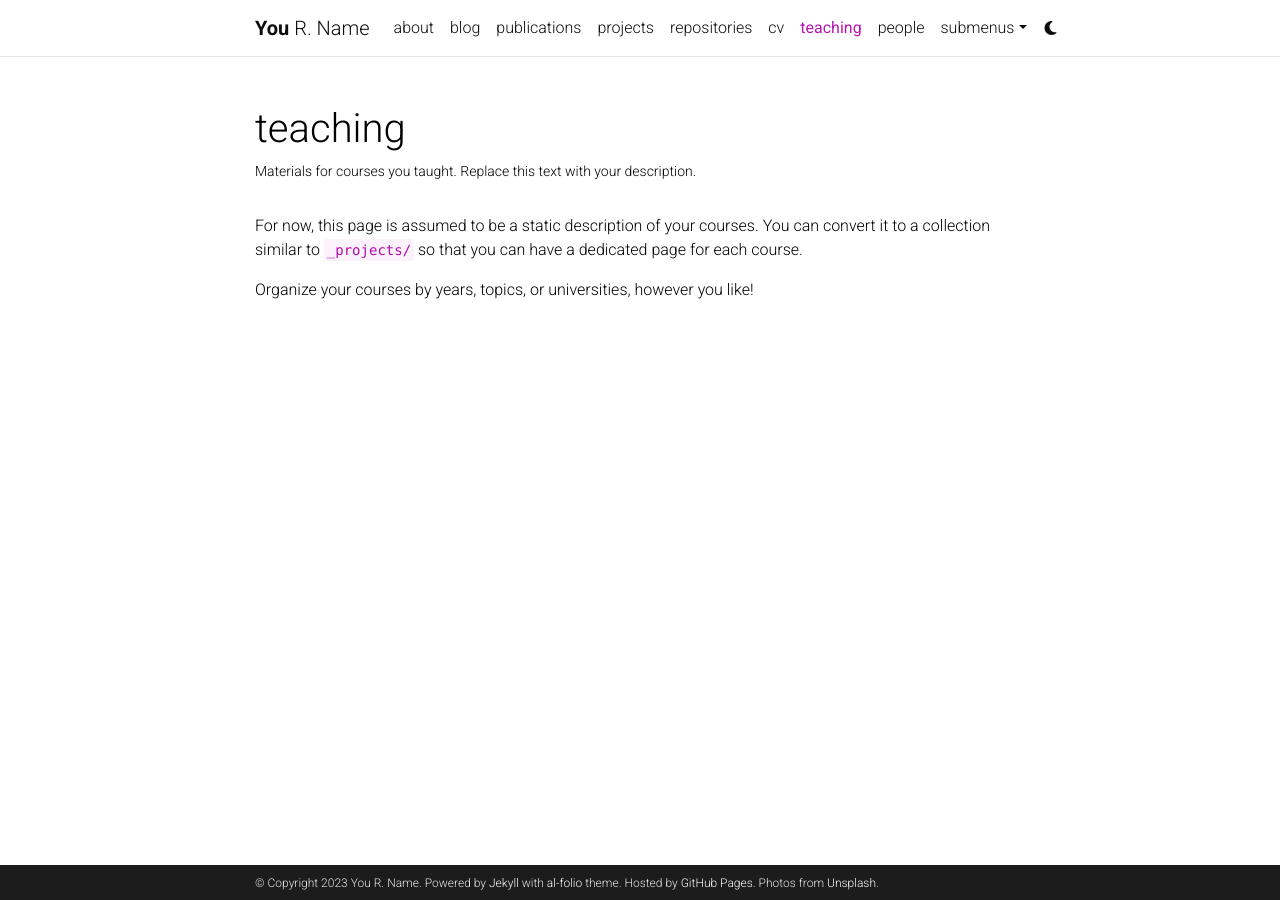
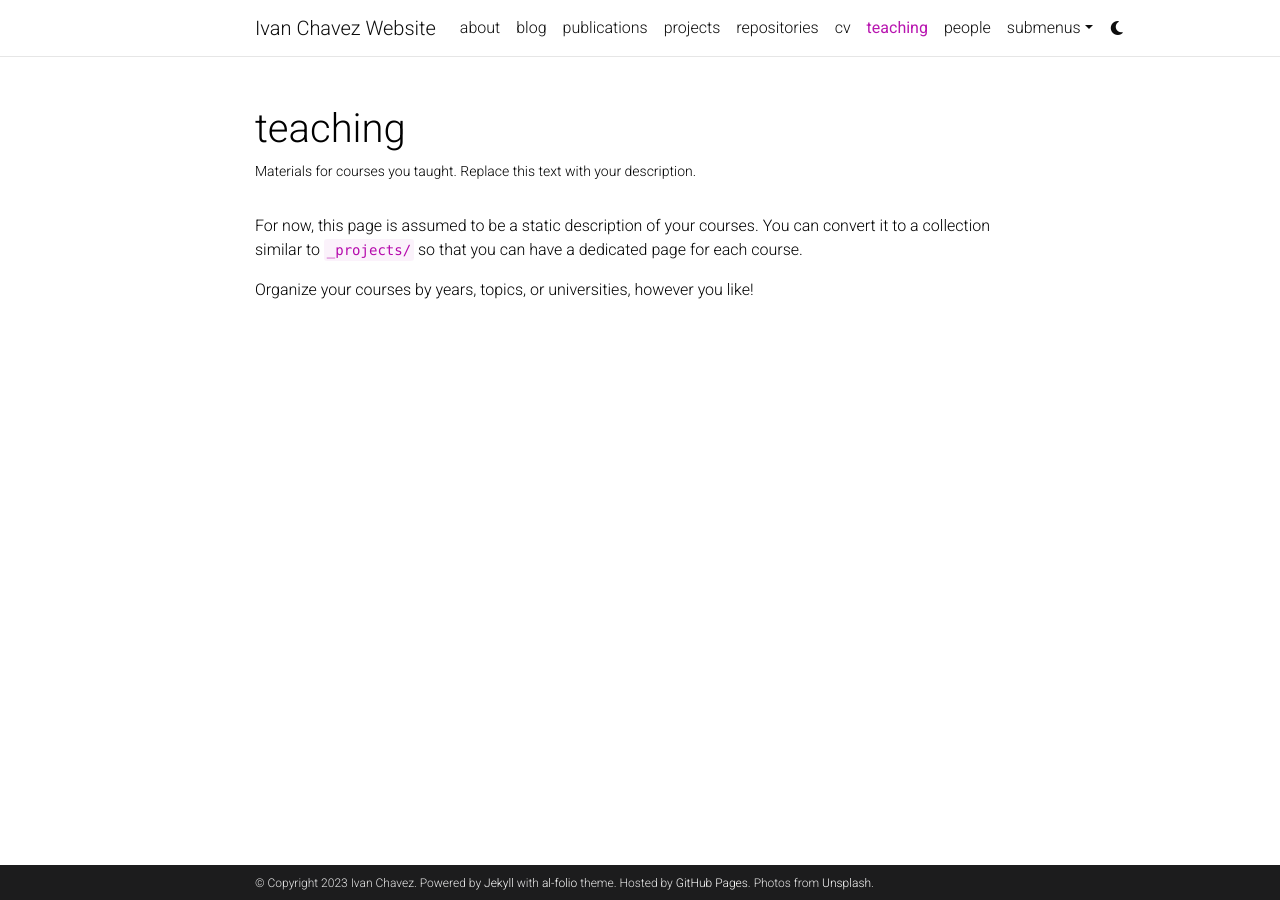
Before and after one commit to Iachavez97/iachavez97.github.io2, a Jekyll site: the page built from _pages/teaching.md, in a window 1280 px wide. Built offline with Jekyll 4.4.1, drawn with Linux system fonts in a browser that asks for light colours; comment, search, counter and statistics services are not loaded; a style sheet for code colours, icons or effects is not loaded.

Commit message:
Update _config.yml

```diff
--- a/_config.yml
+++ b/_config.yml
@@ -2,11 +2,11 @@
 # Site settings
 # -----------------------------------------------------------------------------
 
-title: blank # the website title (if blank, full name will be used instead)
-first_name: You
-middle_name: R.
-last_name: Name
-email: you@example.com
+title: Ivan Chavez Website # the website title (if blank, full name will be used instead)
+first_name: Ivan
+middle_name:
+last_name: Chavez
+email: iachavez@github.io
 description: > # the ">" symbol means to ignore newlines until "footer_text:"
   A simple, whitespace theme for academics. Based on [*folio](https://github.com/bogoli/-folio) design.
 footer_text: >
@@ -18,8 +18,8 @@
 lang: en # the language of your site (for example: en, fr, cn, ru, etc.)
 icon: ⚛️  # the emoji used as the favicon (alternatively, provide image name in /assets/img/)
 
-url: https://alshedivat.github.io # the base hostname & protocol for your site
-baseurl: /al-folio # the subpath of your site, e.g. /blog/
+url: https://iachavez97.github.io # the base hostname & protocol for your site
+baseurl:  # the subpath of your site, e.g. /blog/
 last_updated: false # set to true if you want to display last updated in the footer
 impressum_path:  # set to path to include impressum link in the footer, use the same path as permalink in a page, helps to conform with EU GDPR
 
@@ -67,11 +67,11 @@
 # Social integration
 # -----------------------------------------------------------------------------
 
-github_username: # your GitHub user name
+github_username: # iachavez97
 gitlab_username: # your GitLab user name
 x_username: # your X handle
 mastodon_username: # your mastodon instance+username in the format instance.tld/@username
-linkedin_username: # your LinkedIn user name
+linkedin_username: # Ivan-Chavez
 telegram_username: # your Telegram user name
 scholar_userid: # your Google Scholar ID
 semanticscholar_id: # your Semantic Scholar ID
```
